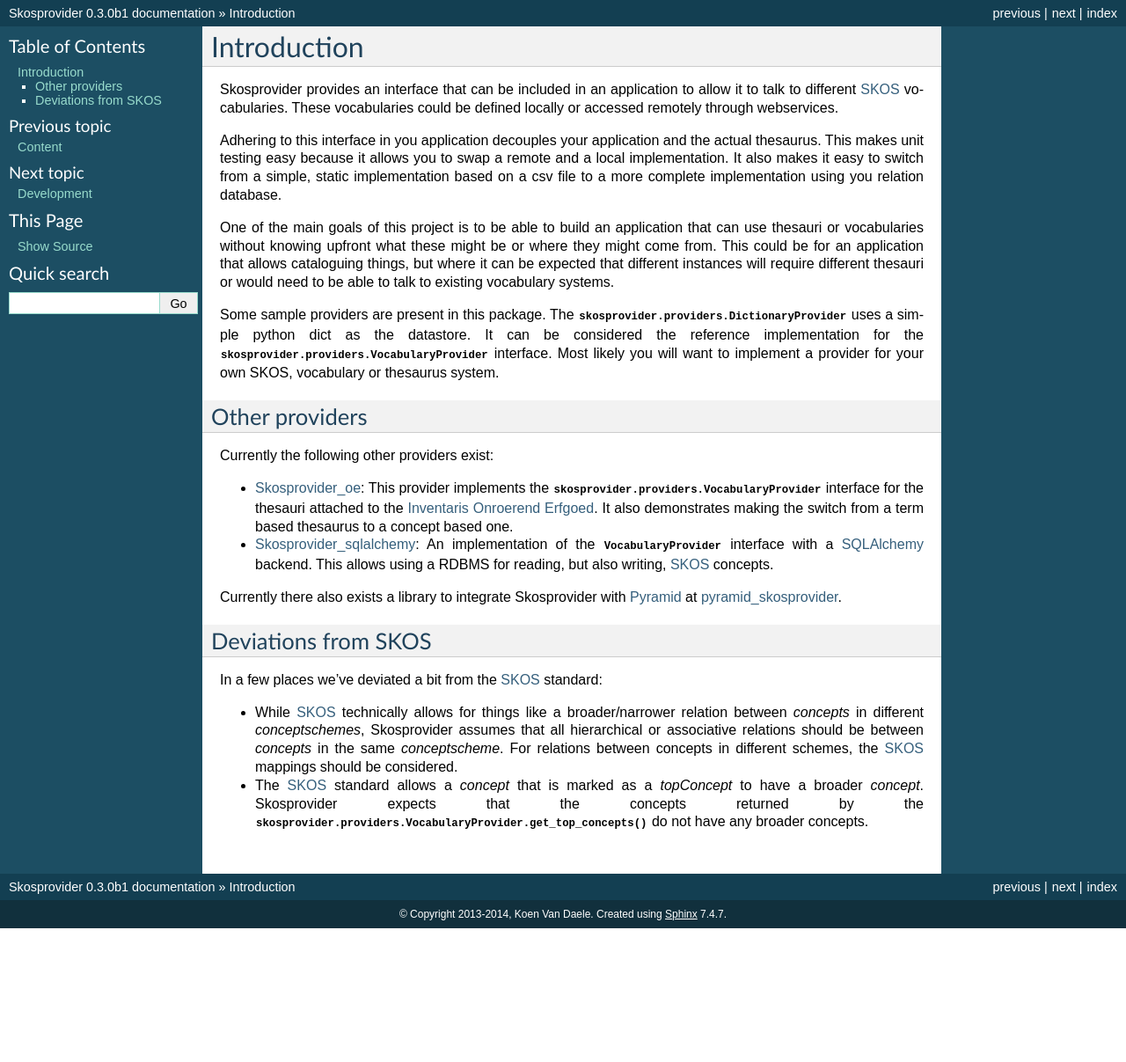
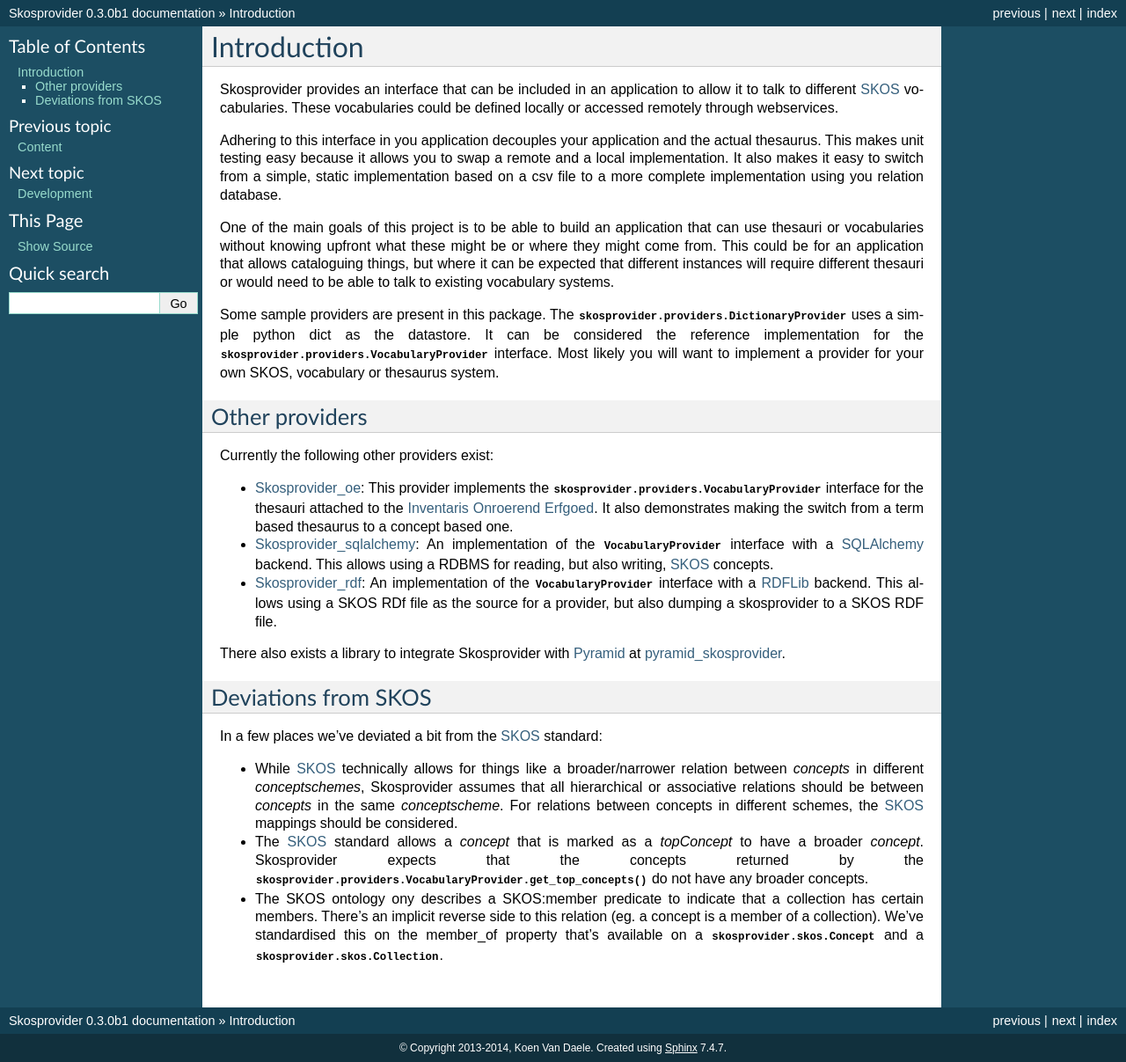
Before and after one commit to OnroerendErfgoed/skosprovider, a Sphinx documentation site: the page built from docs/intro.rst, in a window 1280 px wide. Shown: the whole page at 88% size. Built offline with Sphinx 7.4.7, drawn with Linux system fonts in a browser that asks for light colours; before the commit the page ends 1055 px from its top, so only the background shows below that.

Commit message:
Update some docs.

```diff
--- a/docs/intro.rst
+++ b/docs/intro.rst
@@ -43,8 +43,14 @@
   :class:`VocabularyProvider <skosprovider.providers.VocabularyProvider>`
   interface with a `SQLAlchemy <http://www.sqlalchemy.org>`_ backend. This allows
   using a RDBMS for reading, but also writing, :term:`SKOS` concepts.
+* `Skosprovider_rdf <http://skosprovider-rdf.readthedocs.org/en/latest/>`_:
+  An implementation of the
+  :class:`VocabularyProvider <skosprovider.providers.VocabularyProvider>`
+  interface with a `RDFLib <https://rdflib.readthedocs.org/en/latest/>`_
+  backend. This allows using a SKOS RDf file as the source for a provider,
+  but also dumping a skosprovider to a SKOS RDF file.
 
-Currently there also exists a library to integrate Skosprovider with
+There also exists a library to integrate Skosprovider with
 `Pyramid <http://www.pylonsproject.org/>`_ at
 `pyramid_skosprovider <https://github.com/koenedaele/pyramid_skosprovider>`_.
 
@@ -62,3 +68,8 @@
   to have a broader `concept`. Skosprovider expects that the concepts returned
   by the :meth:`skosprovider.providers.VocabularyProvider.get_top_concepts` do
   not have any broader concepts.
+* The SKOS ontology ony describes a SKOS:member predicate to indicate that a
+  collection has certain members. There's an implicit reverse side to this
+  relation (eg. a concept is a member of a collection). We've standardised this
+  on the member_of property that's available on a
+  :class:`skosprovider.skos.Concept` and a :class:`skosprovider.skos.Collection`.
```
